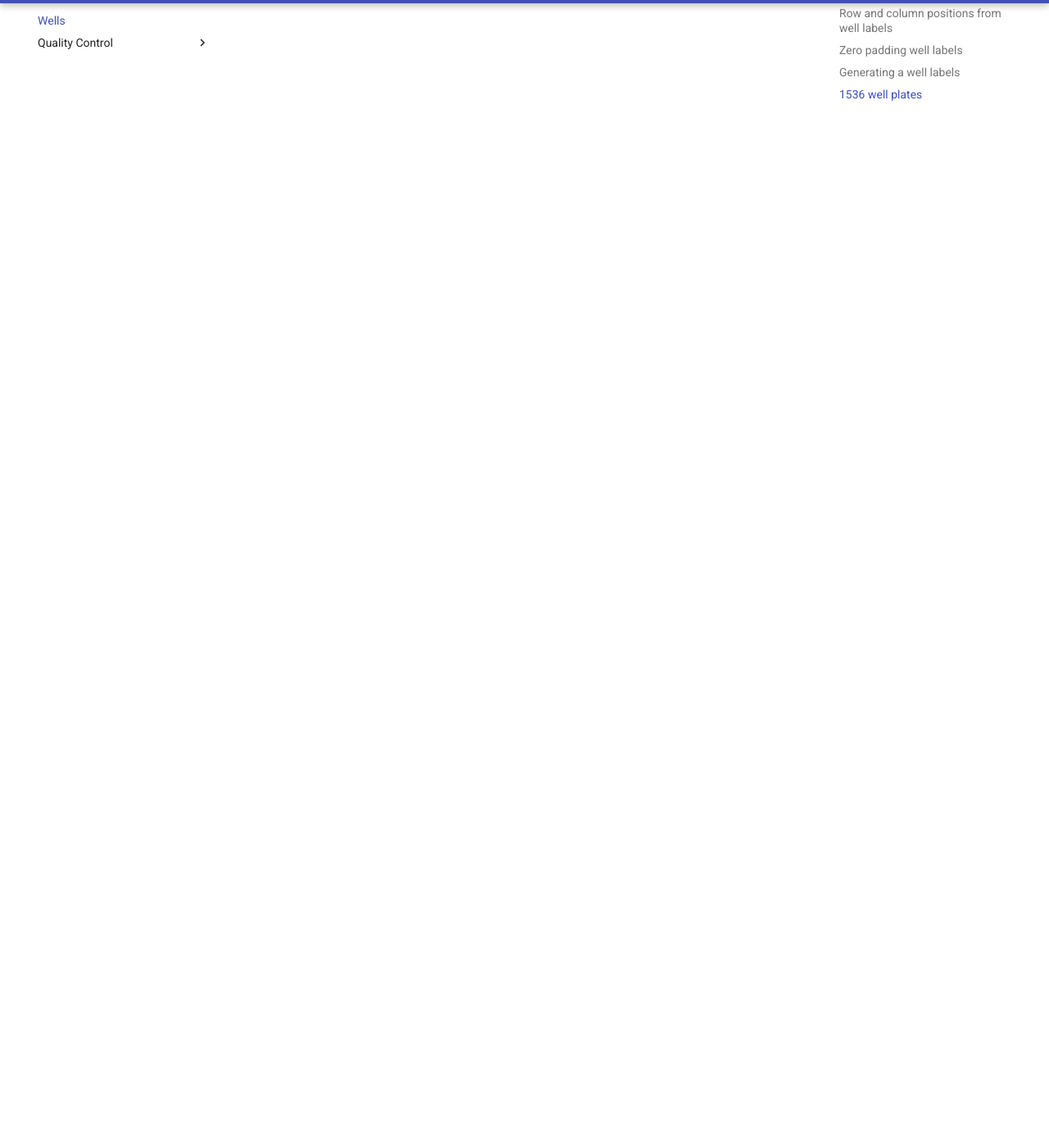
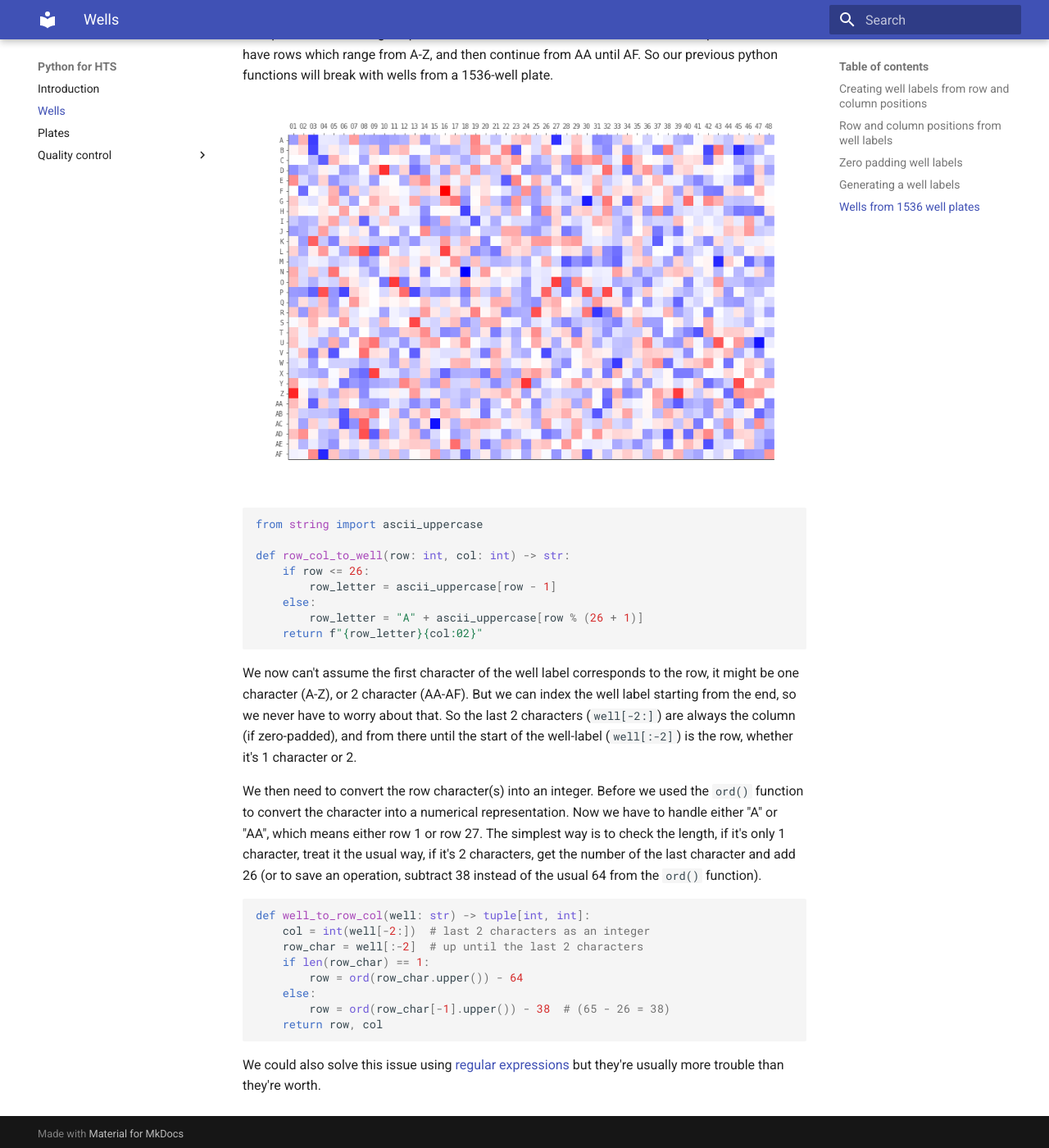
Before and after one commit to Swarchal/python-for-HTS, an MkDocs documentation site: the page built from docs/wells.md, in a window 1280 px wide and 1400 px high, scrolled down 2288 px. Shown: the whole window at 82% size. Built offline with MkDocs 1.6.1 and Material for MkDocs 9.7.7, drawn with Linux system fonts in a browser that asks for light colours; some of the changed text lies outside the part shown.

Commit message:
add 1536 well

````diff
--- a/docs/wells.md
+++ b/docs/wells.md
@@ -10,7 +10,6 @@ from string import ascii_uppercase
 
 def row_col_to_well(row: int, col: int) -> str:
     return f"{ascii_uppercase[row-1]}{col:02}"
-
 ```
 
 ```python
@@ -33,6 +32,11 @@ def well_to_row_col(well: str) -> tuple[int, int]:
 well_to_row_col("A01")
 > (1, 1)
 ```
+
+The strange thing here is `ord(..) - 64` , what is ord, and why subtract 64?
+`ord()` converts a character into it's unicode integer representation, and for
+unimportant reasons "A" is 65. So if you want A = 1, B = 2, etc, subtract 64.
+
 
 Instead of just returning a tuple, we can use a `NamedTuple`, so we can access
 the row and column values by name, rather than position.
@@ -109,6 +113,55 @@ It's worth noting that python's `range(1, 25)` function is not inclusive of the
 final number in the sequence, that's why we went to 25 and not 24.
 
 
-## 1536 well plates
+## Wells from 1536 well plates
 
-TODO
+A 1536 well plate has 48 columns and 32 rows. The key difference is the 32 rows
+which cannot be represented as a single alphabetical character. The most common
+1536 well plate formats have rows which range from A-Z, and then continue from
+AA until AF. So our previous python functions will break with wells from a
+1536-well plate.
+
+![1536-well-plate](img/1536_plate.png)
+
+```python
+from string import ascii_uppercase
+
+def row_col_to_well(row: int, col: int) -> str:
+    if row <= 26:
+        row_letter = ascii_uppercase[row - 1]
+    else:
+        row_letter = "A" + ascii_uppercase[row % (26 + 1)]
+    return f"{row_letter}{col:02}"
+```
+
+We now can't assume the first character of the well label corresponds to the
+row, it might be one character (A-Z), or 2 character (AA-AF). But we can index
+the well label starting from the end, so we never have to worry about that. So
+the last 2 characters (`well[-2:]`) are always the column (if zero-padded),
+and from there until the start of the well-label (`well[:-2]`) is the row, whether it's
+1 character or 2.
+
+We then need to convert the row character(s) into an integer. Before we used
+the `ord()` function to convert the character into a numerical representation.
+Now we have to handle either "A" or "AA", which means either row 1 or row 27.
+The simplest way is to check the length, if it's only 1 character, treat it the
+usual way, if it's 2 characters, get the number of the last character and add 26
+(or to save an operation, subtract 38 instead of the usual 64 from the `ord()`
+function).
+
+
+
+```python
+
+def well_to_row_col(well: str) -> tuple[int, int]:
+    col = int(well[-2:])  # last 2 characters as an integer
+    row_char = well[:-2]  # up until the last 2 characters
+    if len(row_char) == 1:
+        row = ord(row_char.upper()) - 64
+    else:
+        row = ord(row_char[-1].upper()) - 38  # (65 - 26 = 38)
+    return row, col
+```
+
+We could also solve this issue using [regular expressions](https://docs.python.org/3/library/re.html)
+but they're usually more trouble than they're worth.
--- a/mkdocs.yml
+++ b/mkdocs.yml
@@ -2,6 +2,19 @@ site_name: Python for HTS
 
 theme:
   name: material
+
+nav:
+  - Introduction: "index.md"
+  - Wells: "wells.md"
+  - Plates: "plates.md"
+  - 'Quality control':
+    - Z-prime: "quality_control/z_prime.md"
+  # - 'Hit selection':
+  #   - Z-score: "hit_selection/z_score.md"
+  #   - B-score: "hit_selection/b_score.md"
+  #   - SSMD: "hit_selection/ssmd.md"
+  #   - '% of control': "hit_selection/percentage_of_control.md"
+
 
 markdown_extensions:
   - pymdownx.highlight:
````
Also changed, not shown: docs/index.md (+8 -6 lines), docs/quality_control/z_prime.md (renamed from docs/Quality Control/z_prime.md, +18 -0 lines), docs/img/1536_plate.png (added).
